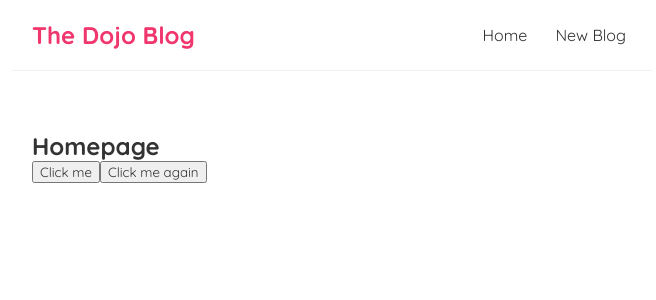
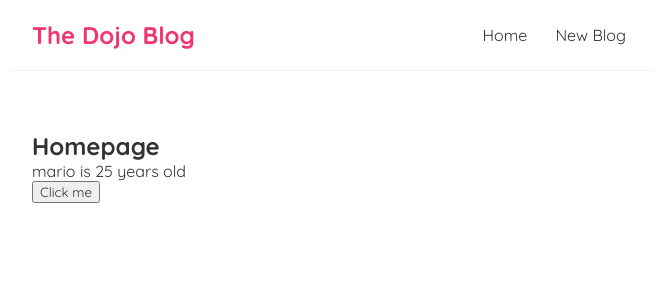
Before and after one commit to kennydageek/dojo-blog, a React (Create React App) app: page / in a window 1280 px wide. Shown: the top 300 px of the page, without its empty margins (308-964 px from the left). Built offline with nearby package versions, Linux system fonts and the light colour scheme.

Commit message:
Using state (the use state hook)

```diff
--- a/src/Home.js
+++ b/src/Home.js
@@ -1,23 +1,22 @@
+import { useState } from 'react';
+
 const Home = () => {
-  const handleClick = (e) => {
-    console.log('hello, ninjas', e);
-  };
+  //   let name = 'mario';
+  const [name, setName] = useState('mario');
+  const [age, setAge] = useState(25);
 
-  const handleClickAgain = (name, e) => {
-    console.log(`hello ${name}`, e.target);
+  const handleClick = () => {
+    setName('luigi');
+    setAge(30);
   };
 
   return (
     <div className="home">
       <h2>Homepage</h2>
+      <p>
+        {name} is {age} years old
+      </p>
       <button onClick={handleClick}>Click me</button>
-      <button
-        onClick={(e) => {
-          handleClickAgain('Kenny', e);
-        }}
-      >
-        Click me again
-      </button>
     </div>
   );
 };
```
